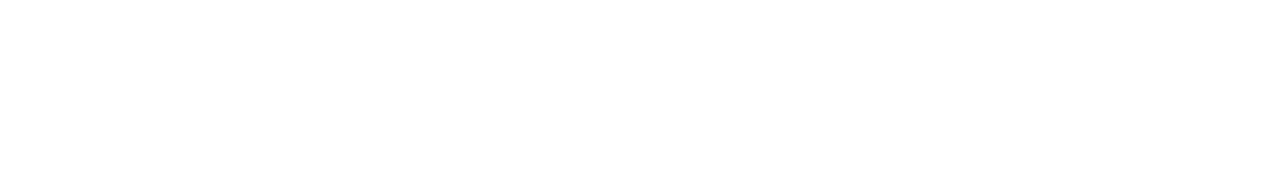
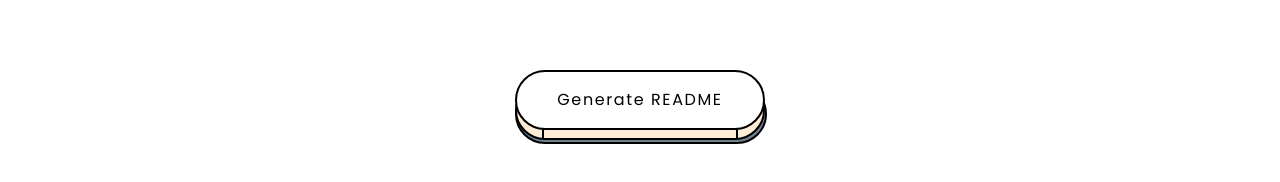
Before and after one commit to sagar-tandan/Github_Readme_Generator, a React (Vite) app: page / in a window 1280 px wide. Shown: the part 6896-7078 px from the top of the page. Before the commit the page ends 6920 px from the top, so only its background shows below. Built offline with nearby package versions, Linux system fonts and the light colour scheme.

Commit message:
3d generate button created

```diff
--- a/src/App.jsx
+++ b/src/App.jsx
@@ -1,5 +1,6 @@
 import "./App.css";
 import Addons from "./Components/Addons";
+import GenerateReadme from "./Components/GenerateReadme";
 import Hero from "./Components/Hero";
 import Skills from "./Components/Skills";
 import Social from "./Components/Social";
@@ -13,6 +14,7 @@
       <Social />
       <Addons />
       <Support />
+      <GenerateReadme />
     </div>
   );
 }
--- a/src/Components/GenerateReadme.jsx
+++ b/src/Components/GenerateReadme.jsx
@@ -1,7 +1,19 @@
 import React from "react";
 
 const GenerateReadme = () => {
-  return <div>GenerateReadme</div>;
+  return (
+    <div className="w-full mt-10 flex justify-center items-center pb-20">
+      <button
+        className="w-[250px] h-[60px] relative generate-button rounded-full"
+        type="button"
+      >
+        <div className="readmeTop relative overflow-hidden w-full h-full text-[16px] flex items-center justify-center rounded-full border-2 border-black bg-white transition-all duration-200">
+          Generate README
+        </div>
+        <div className="readmeBottom absolute w-full h-full bg-orange-100 top-[10px] left-0 rounded-full border-2 border-black z-[-1]"></div>
+      </button>
+    </div>
+  );
 };
 
 export default GenerateReadme;
--- a/src/index.css
+++ b/src/index.css
@@ -7,3 +7,54 @@
 html {
   scroll-behavior: smooth;
 }
+
+.readmeBottom::before {
+  position: absolute;
+  content: "";
+  width: 2px;
+  height: 9px;
+  background: #000;
+  bottom: 0;
+  left: 10%;
+}
+.readmeBottom::after {
+  position: absolute;
+  content: "";
+  width: 2px;
+  height: 9px;
+  background: #000;
+  bottom: 0;
+  right: 10%;
+}
+
+.generate-button:active .readmeTop {
+  transform: translateY(10px);
+}
+
+.generate-button::before {
+  content: "";
+  width: calc(100% + 2px);
+  height: 100%;
+  position: absolute;
+  background-color: slategray;
+  left: 0;
+  top: 14px;
+  z-index: -1;
+  border-radius: 99999px;
+  border: 2px solid black;
+}
+
+.readmeTop::before {
+  position: absolute;
+  content: "";
+  width: 25px;
+  height: 100%;
+  background-color: rgb(0, 0, 0, 0.1);
+  transform: skewX(30deg);
+  left: -30px;
+  transition: 0.25s;
+}
+
+.generate-button:active .readmeTop::before {
+  left: calc(100% + 30px);
+}
```
